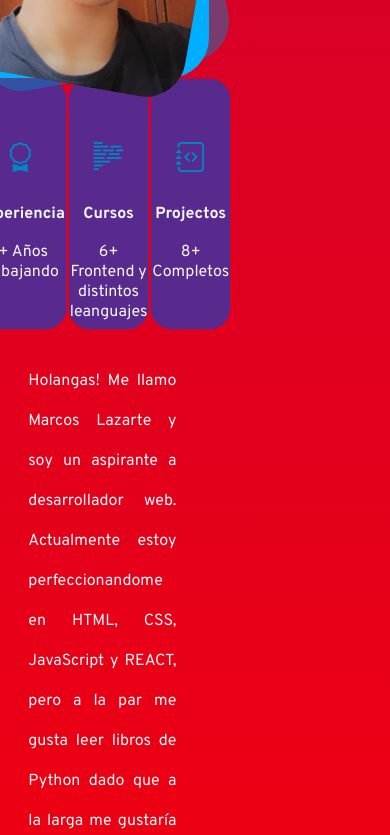
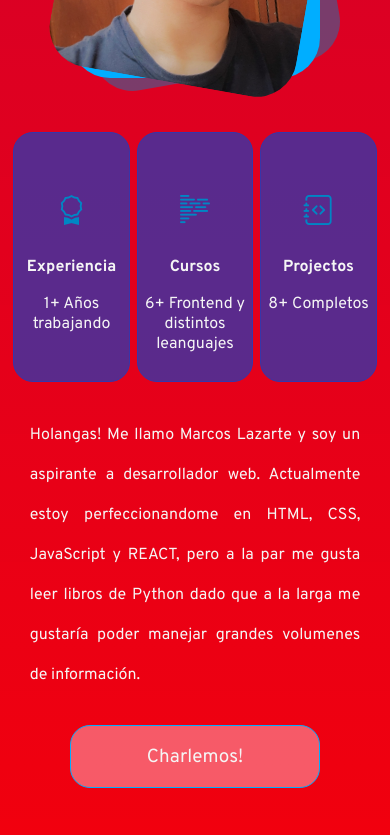
Before and after one commit to MarcosLazarte/YP4.0---Front-end-Academy---2022, a plain HTML site: page index.html in a window 390 px wide. Shown: the part 1300-2135 px from the top of the page. Drawn offline with nearby package versions, Linux system fonts and the light colour scheme.

Commit message:
mejorando version cel 2

```diff
--- a/style/style.css
+++ b/style/style.css
@@ -335,6 +335,9 @@ body{
     nav{
         bottom: 10vh;
     }
+    .header_containerImagenHijo{
+        height: 60vh;
+    }
     .main_imagen{
         width: 250px;
     }
@@ -347,7 +350,30 @@ body{
         height: 325px;
     }
     .cuerpo_AcercaDeMi{
-        flex-direction: column;
+        display: block;
+    }
+    .cuerpo_AcercaDeMi-imagen{
+        margin-left:  auto;
+        margin-right: auto;
+    }
+    .cuerpo_AcercaDeMi-texto{
+        margin-left:  auto;
+        margin-right: auto;
+        margin-top: 50px;
+        width: 100%;
+    }
+    .cuerpo_descripcion{
+        margin-left: 20px;
+        margin-right: 20px;
+    }
+    .cuerpo_containerTarjetas{
+        width: 100%;
+    }
+    .cuerpo_tarjeta{
+        width: 400px;
+    }
+    .cuerpo_charlemos{
+        float: none;
     }
 }/*
 @media screen and (min-width: 480px) and (max-width: 767px){
```
